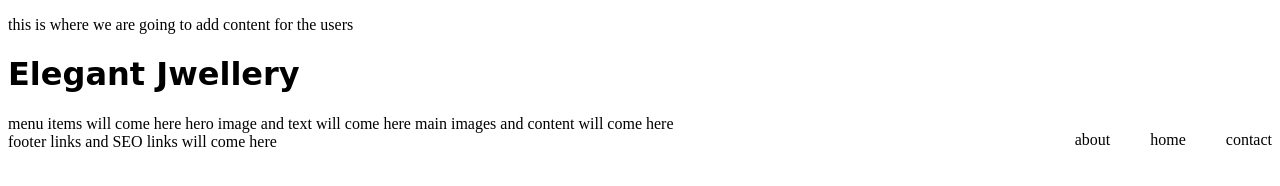
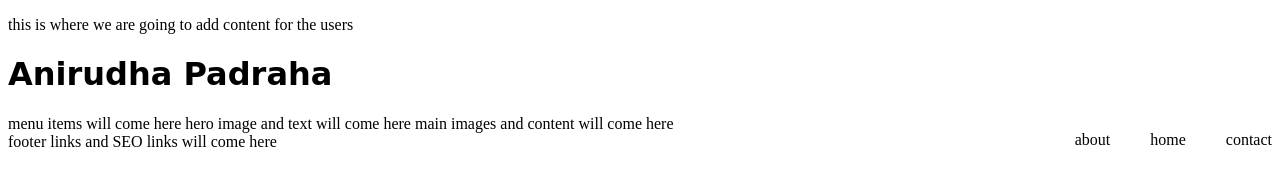
Before and after one commit to doions/ej, a plain HTML site: page index.html in a window 1280 px wide. Drawn offline with Linux system fonts and the light colour scheme; a web font is replaced by a local one.

Commit message:
Update index.html

```diff
--- a/index.html
+++ b/index.html
@@ -12,7 +12,7 @@
     <p>this is where we are going to add content for the users</p>
 
     <header><h1 class="logo">
-        Elegant Jwellery
+     Anirudha Padraha
     </h1>
 <topmenu class="topmenu">
 
```
